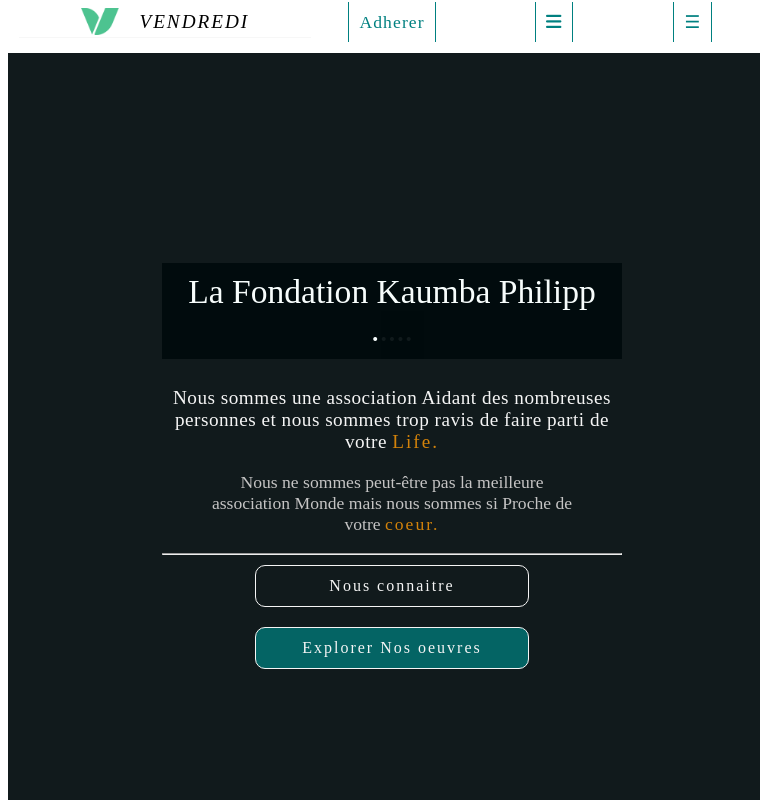
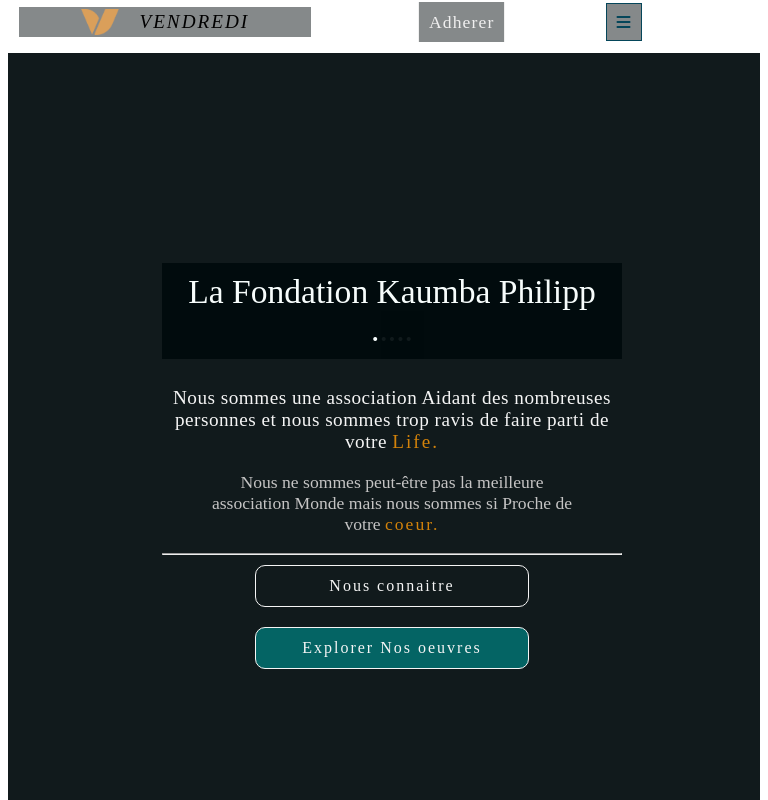
Before and after one commit to Happyn9/monsite, a plain HTML site: page index.html in a window 768 px wide. Shown: the top 800 px of the page. Drawn offline with Linux system fonts and the light colour scheme; a script that the page names is missing.

Commit message:
la neuvieme version complete de mon site

```diff
--- a/css/style.css
+++ b/css/style.css
@@ -1477,14 +1477,27 @@ html
         backdrop-filter: blur(25px);
         border-bottom: 1px groove;
     }
+    .mini-device .fa-bars{
+        border: 1px solid;
+        padding: 10px;
+        color: rgb(240, 240, 240);
+        background-color: #000a0c7a;
+    }
+    .mini-device .vert{
+        color: rgb(240, 240, 240);
+        background-color: #000a0c7a;
+    }
     .mini-device ul a{
         padding: 10px;
         border: 1px solid;
     }
     header #logo{
         width: 30vw;
-        border-bottom: 1px groove rgba(245, 245, 245, 0.74);
         backdrop-filter: blur(25px);
+        background-color: #000a0c7a;
+    }
+    header #logo img{
+        filter: hue-rotate(250deg);
     }
     .page3 section{
         place-content: center;
@@ -1750,11 +1763,10 @@ html
 }
 @media screen and (min-width:500px)  and (max-width:860px)
 {
-    .mini-device .cha{
-        display: block;
-    }
-    #hamb{
-        display: none;
+    .mini-device .fa-bars{
+        color: rgb(5, 70, 90);
+        border: 1px solid;
+        padding: 10px;
     }
     #afficher ol{
         border: 1px solid rgb(59, 59, 57);
--- a/index.html
+++ b/index.html
@@ -47,11 +47,8 @@
 
                             <li><a href="adherer.html" class="vert">Adherer</a></li>
                             <li>
-                                <a href="#" class="cha" id="hambu">
-                                    <i class="fa-solid fa-bars" ></i>
-                                </a>
+                                <i class="fa-solid fa-bars" id="hambu" ></i>
                             </li>
-                            <li><a href="#" class="hamb" id="hambu" >&#9776;</a></li>
                         </ul>
                     </div>
                     <div id="afficher">
```
Also changed, not shown: about.html (+1 -4 lines), actu.html (+1 -4 lines), adherer.html (+1 -4 lines), contact.html (+1 -4 lines), even.html (+1 -4 lines).
